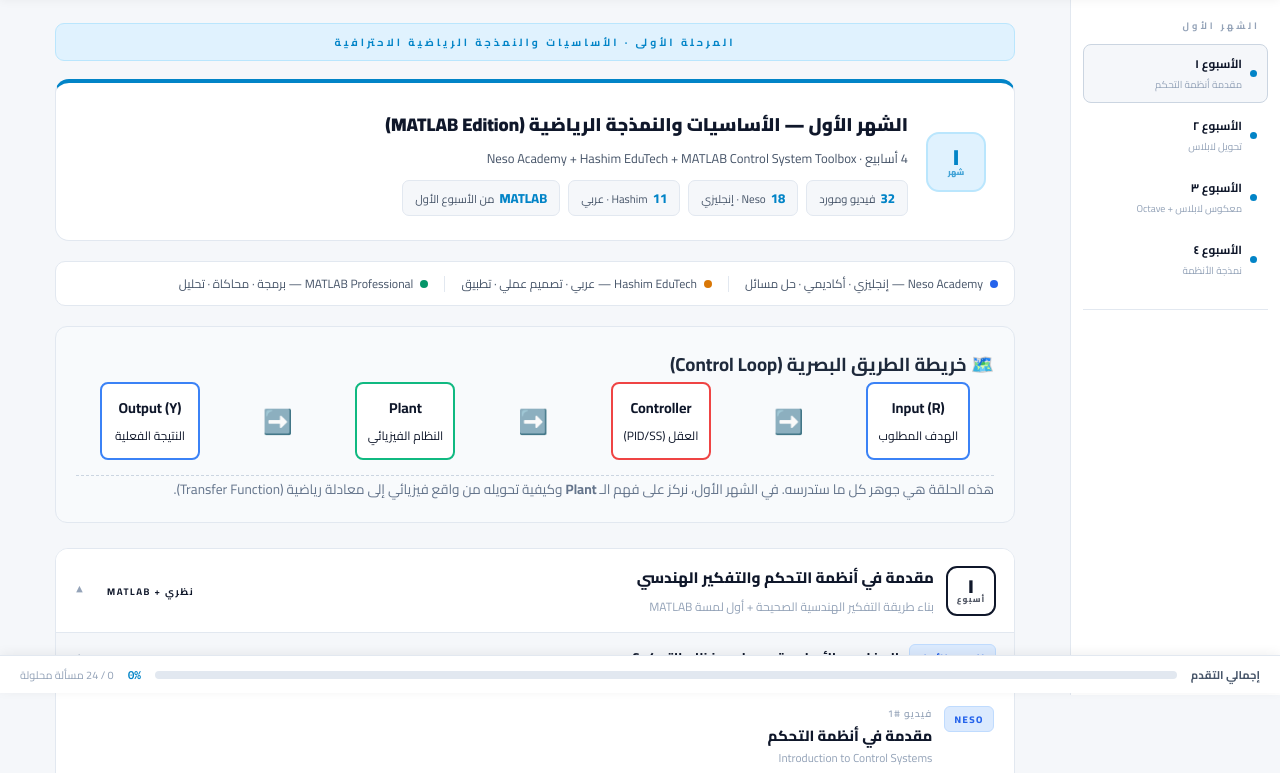
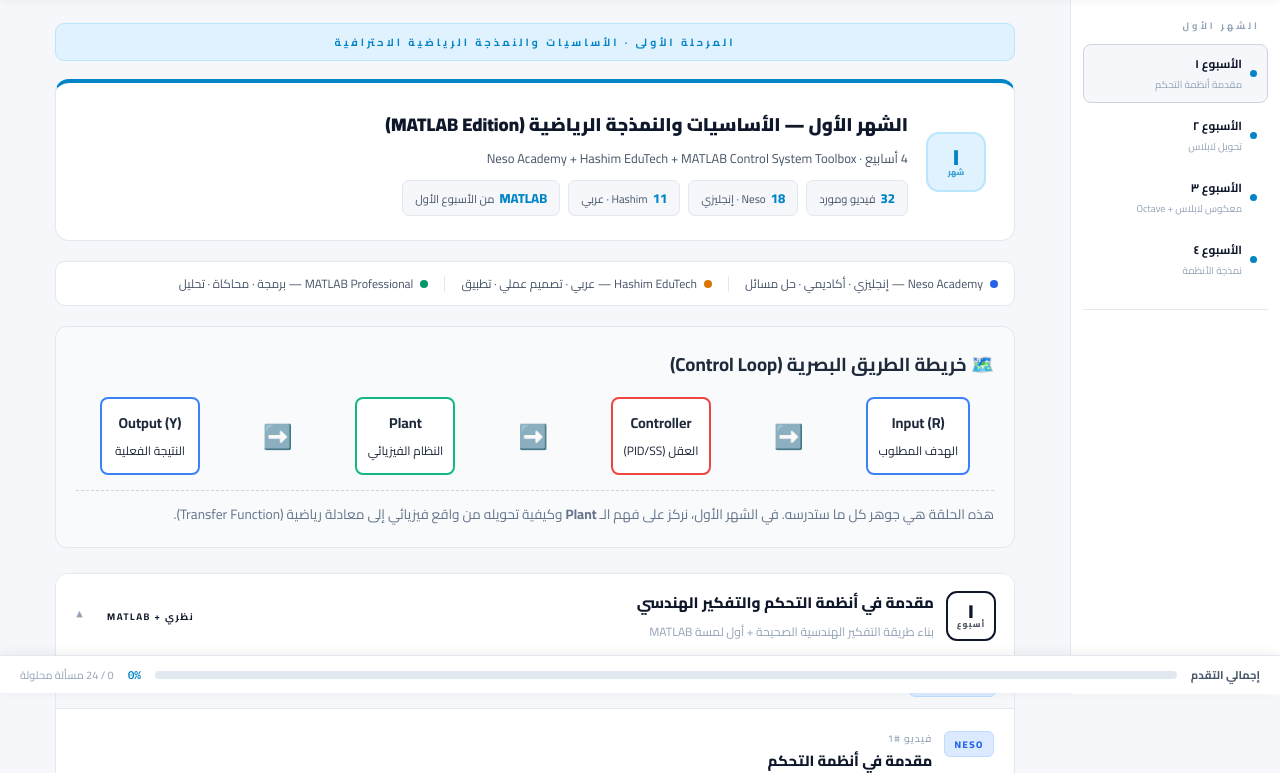
Before and after one commit to jokerhecrz1-ship-it/control_systems, a Flask app: page / in a window 1280 px wide. Shown: the part 107-880 px from the top of the page. Run offline with Flask 3, Linux system fonts and the light colour scheme.

Commit message:
إصلاح أخطاء التنسيق في الشهر الأول وضمان ظهور المحتوى المطور بشكل صحيح

```diff
--- a/templates/months/m1.html
+++ b/templates/months/m1.html
@@ -24,9 +24,9 @@
   </div>
 
   <!-- ROADMAP SECTION -->
-  <div class="roadmap-box" style="background: #f8fafc; border: 1px solid #e2e8f0; border-radius: 12px; padding: 20px; margin-bottom: 25px;">
+  <div class="roadmap-box" style="background: #f8fafc; border: 1px solid #e2e8f0; border-radius: 12px; padding: 20px; margin-bottom: 25px; color: #1e293b;">
     <h3 style="margin-top: 0; color: #1e293b; display: flex; align-items: center; gap: 10px;">🗺️ خريطة الطريق البصرية (Control Loop)</h3>
-    <div style="display: flex; justify-content: space-around; align-items: center; flex-wrap: wrap; gap: 15px; text-align: center; font-size: 0.9rem;">
+    <div style="display: flex; justify-content: space-around; align-items: center; flex-wrap: wrap; gap: 15px; text-align: center; font-size: 0.9rem; margin-top: 15px;">
       <div style="border: 2px solid #3b82f6; padding: 10px; border-radius: 8px; background: white; min-width: 100px;"><strong>Input (R)</strong><br><small>الهدف المطلوب</small></div>
       <div style="font-size: 1.5rem;">➡️</div>
       <div style="border: 2px solid #ef4444; padding: 10px; border-radius: 8px; background: white; min-width: 100px;"><strong>Controller</strong><br><small>العقل (PID/SS)</small></div>
@@ -35,7 +35,7 @@
       <div style="font-size: 1.5rem;">➡️</div>
       <div style="border: 2px solid #3b82f6; padding: 10px; border-radius: 8px; background: white; min-width: 100px;"><strong>Output (Y)</strong><br><small>النتيجة الفعلية</small></div>
     </div>
-    <p style="margin-top: 15px; font-size: 0.85rem; color: #64748b; border-top: 1px dashed #cbd5e1; pt: 10px;">هذه الحلقة هي جوهر كل ما ستدرسه. في الشهر الأول، نركز على فهم الـ <strong>Plant</strong> وكيفية تحويله من واقع فيزيائي إلى معادلة رياضية (Transfer Function).</p>
+    <p style="margin-top: 15px; font-size: 0.85rem; color: #64748b; border-top: 1px dashed #cbd5e1; padding-top: 10px;">هذه الحلقة هي جوهر كل ما ستدرسه. في الشهر الأول، نركز على فهم الـ <strong>Plant</strong> وكيفية تحويله من واقع فيزيائي إلى معادلة رياضية (Transfer Function).</p>
   </div>
 
   <!-- WEEK 1 -->
@@ -103,7 +103,7 @@
 
           <!-- TRANSLATOR TABLE -->
           <div style="margin: 15px 0; overflow-x: auto;">
-            <table style="width: 100%; border-collapse: collapse; font-size: 0.85rem; background: white; border: 1px solid #e2e8f0;">
+            <table style="width: 100%; border-collapse: collapse; font-size: 0.85rem; background: white; border: 1px solid #e2e8f0; color: #1e293b;">
               <thead>
                 <tr style="background: #f1f5f9;">
                   <th style="padding: 10px; border: 1px solid #e2e8f0;">المصطلح (Neso)</th>
```
